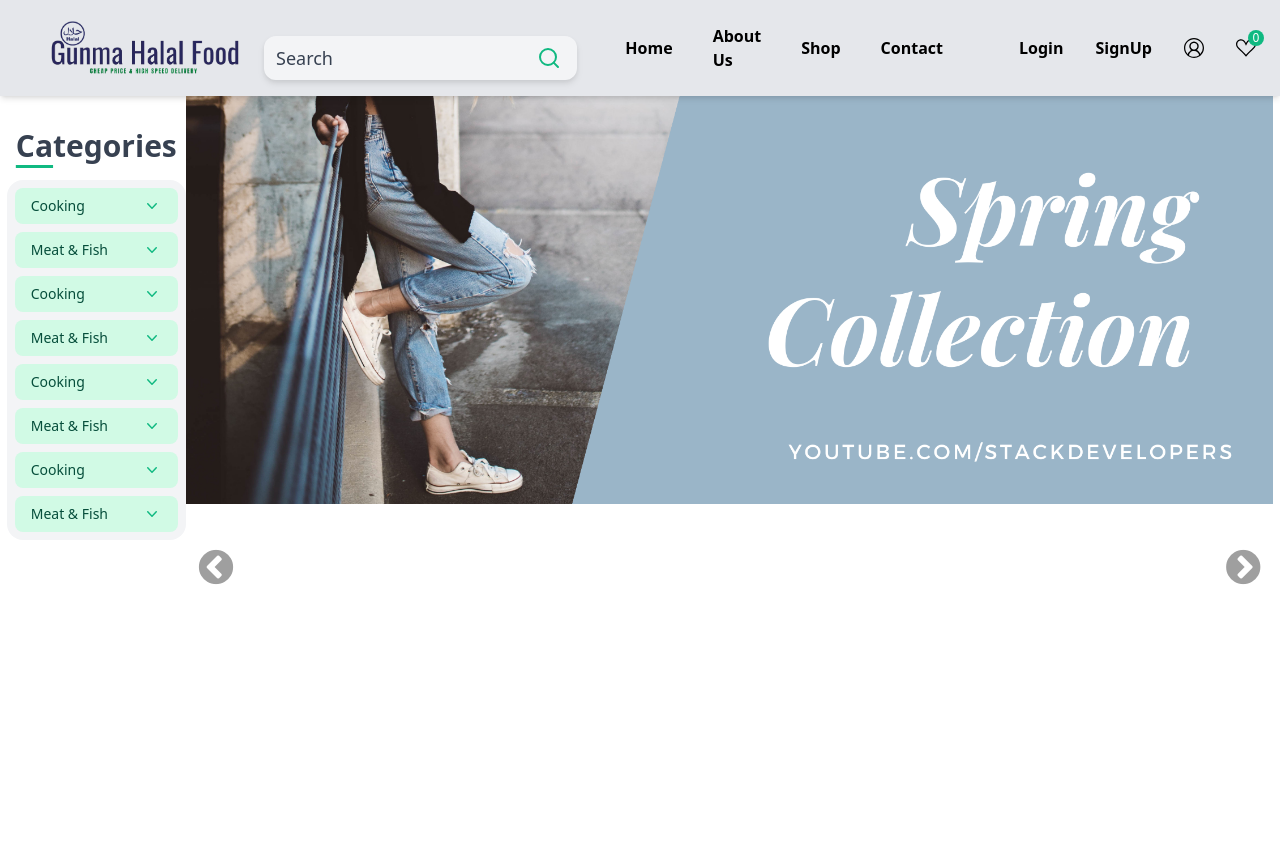
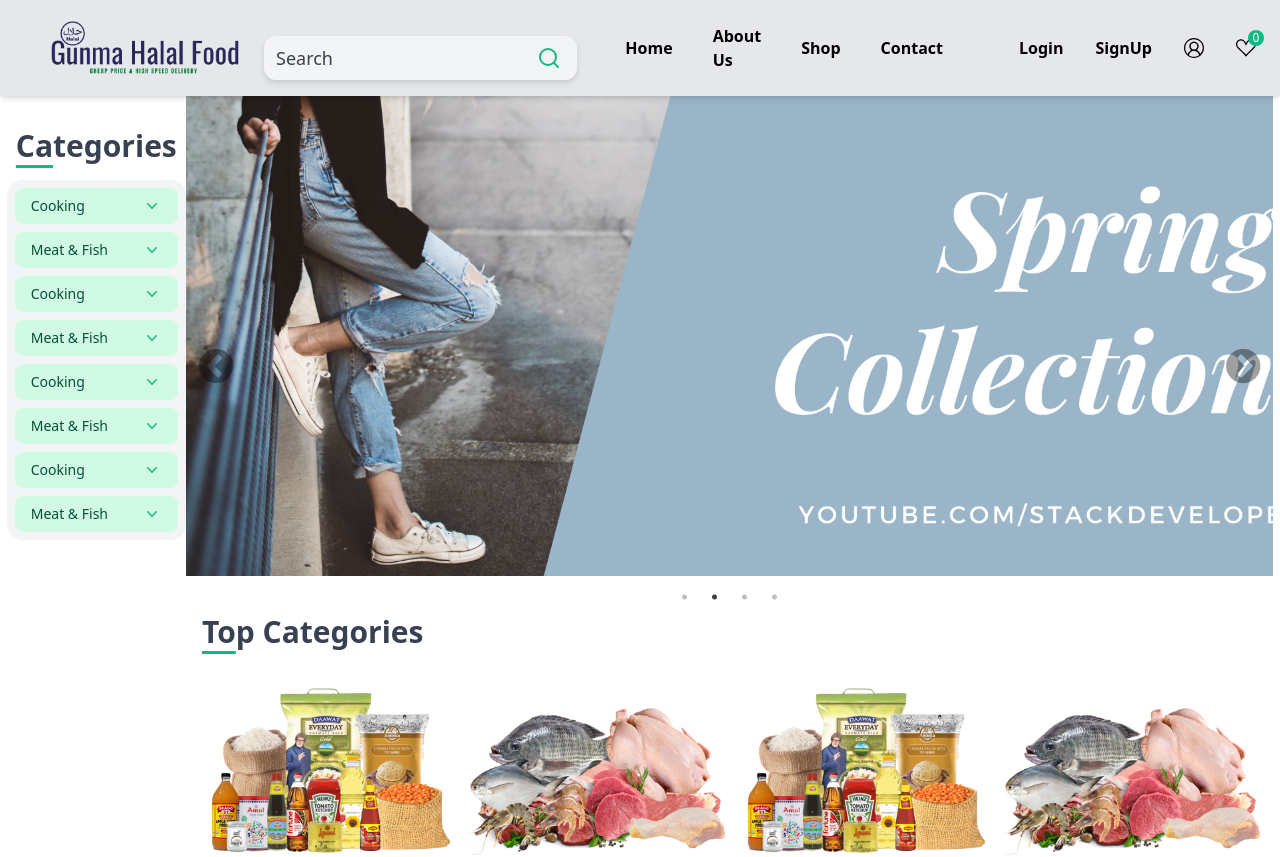
Before and after one commit to arapurbo18181/Gunma-Halal-Food, a React (Create React App) app: page / in a window 1280 px wide. Shown: the top 857 px of the page. Built offline with nearby package versions, Linux system fonts and the light colour scheme; grey boxes are pictures that could not be loaded.

Commit message:
slider responsiveness added

```diff
--- a/src/components/Hero.js
+++ b/src/components/Hero.js
@@ -14,6 +14,9 @@ const sliderImage = [
   },
   {
     img: "https://jssors8.azureedge.net/demos/image-slider/img/px-beach-daylight-fun-1430675-image.jpg",
+  },
+  {
+    img: "https://images.unsplash.com/photo-1503023345310-bd7c1de61c7d?ixlib=rb-4.0.3&ixid=MnwxMjA3fDB8MHxzZWFyY2h8Mnx8aHVtYW58ZW58MHx8MHx8&w=1000&q=80",
   },
 ];
 
@@ -68,8 +71,8 @@ const Hero = () => {
       <Slider {...settings}>
         {sliderImage.map((slide) => {
           return (
-            <div className="w-full">
-                <img className="w-full" src={slide.img} />
+            <div className="w-full h-[25vh] md:h-[40vh] lg:h-[50vh] xl:h-[60vh]">
+                <img className="h-full w-full object-cover" src={slide.img} />
             </div>
           );
         })}
```
